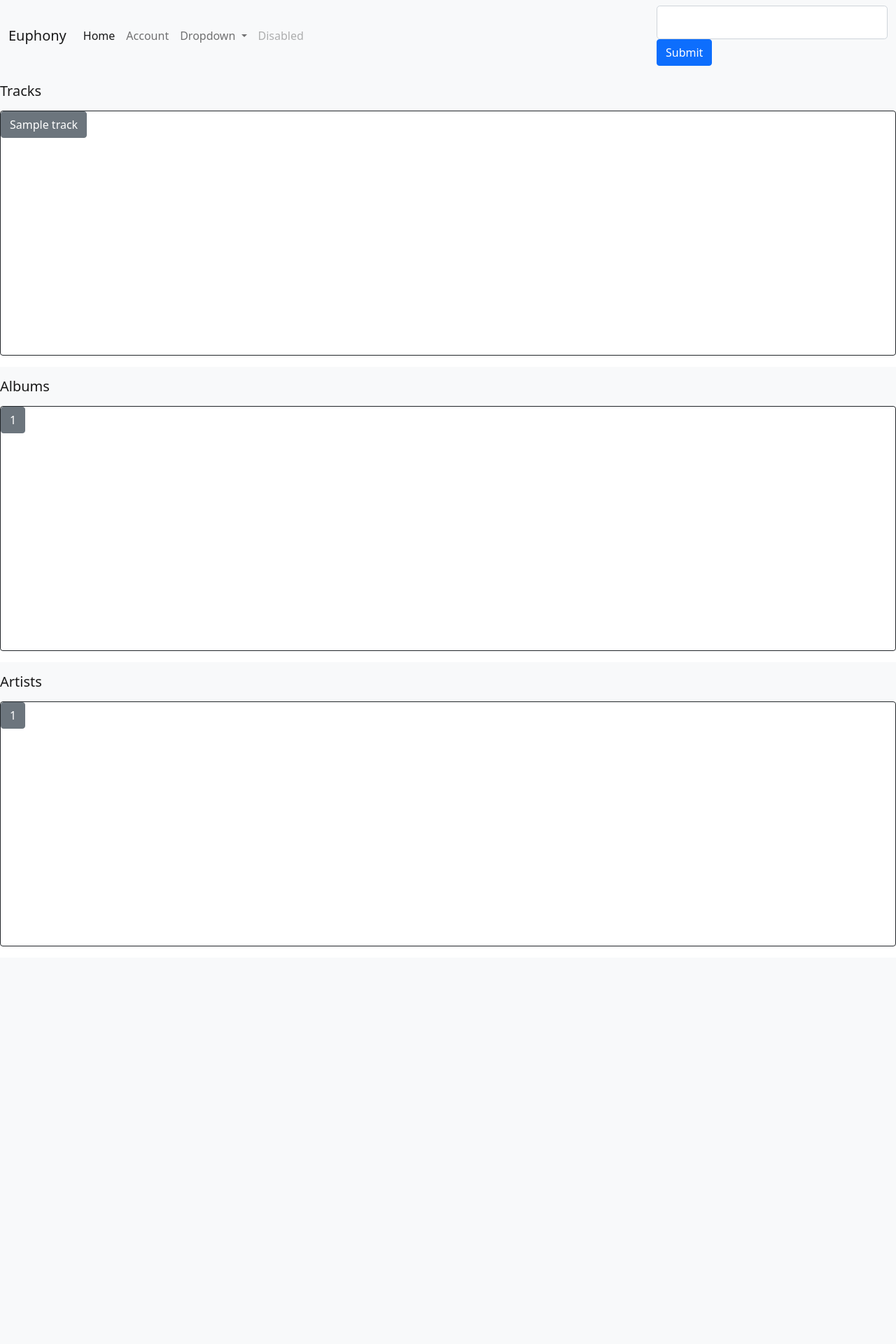
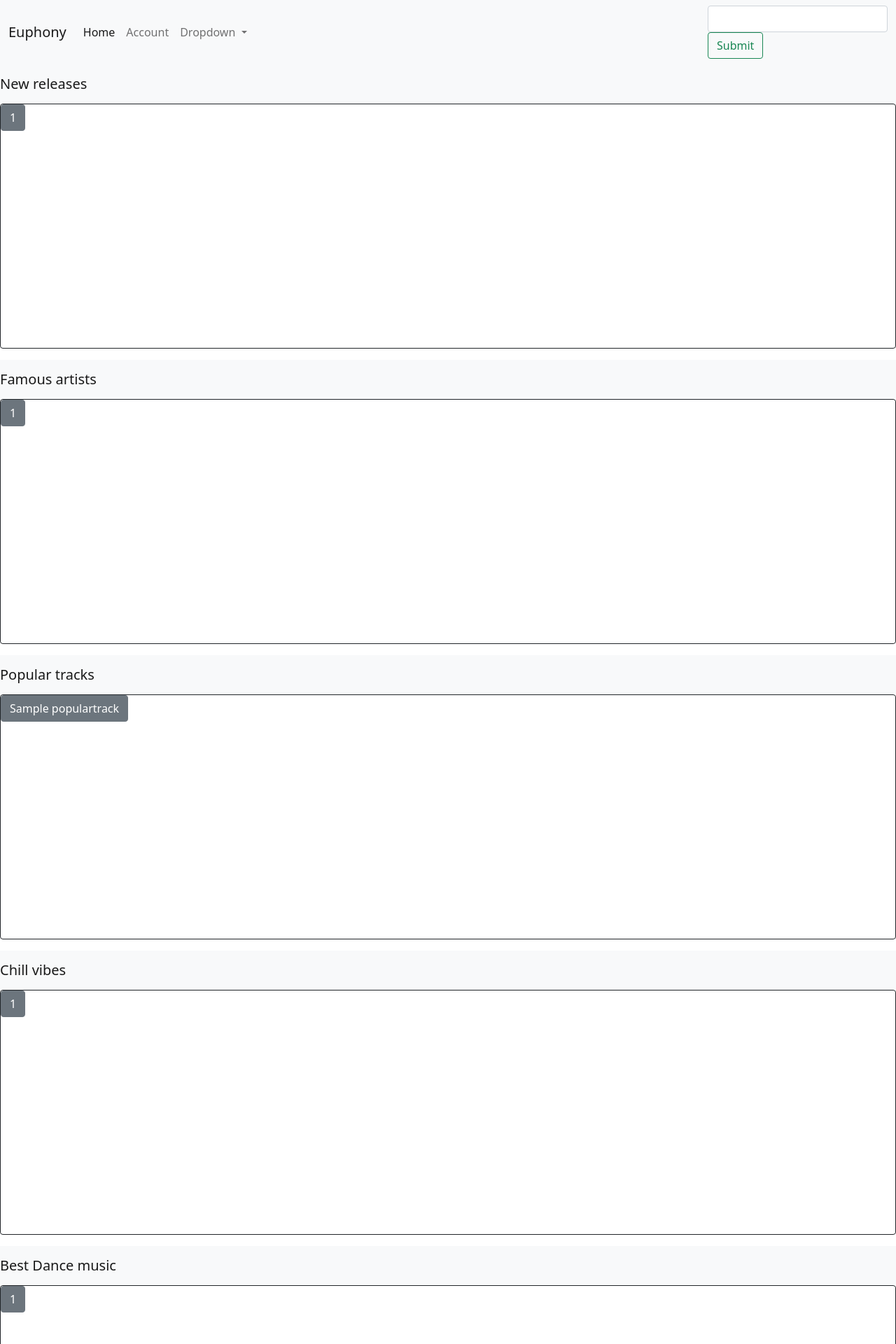
Before and after one commit to SanthoshiSupraja/COL362-Project, a Flask app: template templates/homepage.html in a window 1280 px wide. Shown: the top 1920 px of the page at 70% size. Before the commit the page ends 1352 px from the top, so only its background shows below. Run offline with Flask 2, Linux system fonts and the light colour scheme; the template is opened without the code that fills it: most values are stand-ins (such as "Sample title", 1, 10 or a date in 2020); form fields are guessed from the names that the template uses; parts of the project's set-up code (start-up, migrations or seed data) failed here and were passed over; some libraries are stand-ins or nearby versions.

Commit message:
Add files via upload

```diff
--- a/templates/homepage.html
+++ b/templates/homepage.html
@@ -26,66 +26,106 @@
                         <li><a class="dropdown-item" href="#">Something else here</a></li>
                     </ul>
                 </li>
-                <li class="nav-item">
-                    <a class="nav-link disabled" href="#" tabindex="-1" aria-disabled="true">Disabled</a>
-                </li>
             </ul>
         </div>
         <form method="POST" action="">
             {{form.hidden_tag()}}
-            <fieldset>
-                <div class="form-group">
-                    {{form.search(class="form-control form-control-lg")}}
-                </div>
-            </fieldset>
-            <div class="field-group me-2">
-                {{form.submit(class = 'btn btn-primary')}}
+            <div class="form_wrapper">
+                {{form.search(class="form-control mr-sm-2")}}
+            </div>
+            <div class="form_wrapper">
+                {{form.submit(class = 'btn btn-outline-success my-2 my-sm-0')}}
             </div>
         </form>
     </div>
 </nav>
 {% endblock content %} {% block contentS %}
 <nav class="navbar navbar-expand-lg navbar-light bg-light">
-    <a class="navbar-brand" href="#">Tracks</a>
+    <a class="navbar-brand" href="#">New releases</a>
     <button class="navbar-toggler" type="button" data-toggle="collapse" data-target="#navbarSupportedContent" aria-controls="navbarSupportedContent" aria-expanded="false" aria-label="Toggle navigation">
       <span class="navbar-toggler-icon"></span>
     </button>
 </nav>
 <div class="card-group">
-    {% for track in tracks %}
+    {% for newreleases in new_releases %}
     <div class="card border-dark mb-3" style="width: 18rem;">
         <div class="card-body1">
-            <a href="#" class="btn btn-secondary">{{track[1]}}</a>
+            <a href="#" class="btn btn-secondary">{{newreleases[0]}}</a>
         </div>
     </div>
     {% endfor%}
 </div>
 <nav class="navbar navbar-expand-lg navbar-light bg-light">
-    <a class="navbar-brand" href="#">Albums</a>
+    <a class="navbar-brand" href="#">Famous artists</a>
     <button class="navbar-toggler" type="button" data-toggle="collapse" data-target="#navbarSupportedContent" aria-controls="navbarSupportedContent" aria-expanded="false" aria-label="Toggle navigation">
       <span class="navbar-toggler-icon"></span>
     </button>
 </nav>
 <div class="card-group">
-    {% for album in albums %}
+    {% for famousartist in famous_artists %}
     <div class="card border-dark mb-3" style="width: 18rem;">
         <div class="card-body1">
-            <a href="#" class="btn btn-secondary">{{album[0]}}</a>
+            <a href="#" class="btn btn-secondary">{{famousartist[0]}}</a>
         </div>
     </div>
     {% endfor%}
 </div>
 <nav class="navbar navbar-expand-lg navbar-light bg-light">
-    <a class="navbar-brand" href="#">Artists</a>
+    <a class="navbar-brand" href="#">Popular tracks</a>
     <button class="navbar-toggler" type="button" data-toggle="collapse" data-target="#navbarSupportedContent" aria-controls="navbarSupportedContent" aria-expanded="false" aria-label="Toggle navigation">
       <span class="navbar-toggler-icon"></span>
     </button>
 </nav>
 <div class="card-group">
-    {% for artist in artists %}
+    {% for populartrack in popular_tracks %}
     <div class="card border-dark mb-3" style="width: 18rem;">
         <div class="card-body1">
-            <a href="#" class="btn btn-secondary">{{artist[0]}}</a>
+            <a href="#" class="btn btn-secondary">{{populartrack[1]}}</a>
+        </div>
+    </div>
+    {% endfor%}
+</div>
+<nav class="navbar navbar-expand-lg navbar-light bg-light">
+    <a class="navbar-brand" href="#">Chill vibes</a>
+    <button class="navbar-toggler" type="button" data-toggle="collapse" data-target="#navbarSupportedContent" aria-controls="navbarSupportedContent" aria-expanded="false" aria-label="Toggle navigation">
+      <span class="navbar-toggler-icon"></span>
+    </button>
+</nav>
+<div class="card-group">
+    {% for vibe in acousticness %}
+    <div class="card border-dark mb-3" style="width: 18rem;">
+        <div class="card-body1">
+            <a href="#" class="btn btn-secondary">{{vibe[0]}}</a>
+        </div>
+    </div>
+    {% endfor%}
+</div>
+<nav class="navbar navbar-expand-lg navbar-light bg-light">
+    <a class="navbar-brand" href="#">Best Dance music</a>
+    <button class="navbar-toggler" type="button" data-toggle="collapse" data-target="#navbarSupportedContent" aria-controls="navbarSupportedContent" aria-expanded="false" aria-label="Toggle navigation">
+      <span class="navbar-toggler-icon"></span>
+    </button>
+</nav>
+<div class="card-group">
+    {% for dm in danceability %}
+    <div class="card border-dark mb-3" style="width: 18rem;">
+        <div class="card-body1">
+            <a href="#" class="btn btn-secondary">{{dm[0]}}</a>
+        </div>
+    </div>
+    {% endfor%}
+</div>
+<nav class="navbar navbar-expand-lg navbar-light bg-light">
+    <a class="navbar-brand" href="#">Masssss</a>
+    <button class="navbar-toggler" type="button" data-toggle="collapse" data-target="#navbarSupportedContent" aria-controls="navbarSupportedContent" aria-expanded="false" aria-label="Toggle navigation">
+      <span class="navbar-toggler-icon"></span>
+    </button>
+</nav>
+<div class="card-group">
+    {% for ld in loudness %}
+    <div class="card border-dark mb-3" style="width: 18rem;">
+        <div class="card-body1">
+            <a href="#" class="btn btn-secondary">{{ld[0]}}</a>
         </div>
     </div>
     {% endfor%}
```
Also changed, not shown: templates/artisthomepage.html (+5 -7 lines), templates/search.html (+5 -7 lines).
